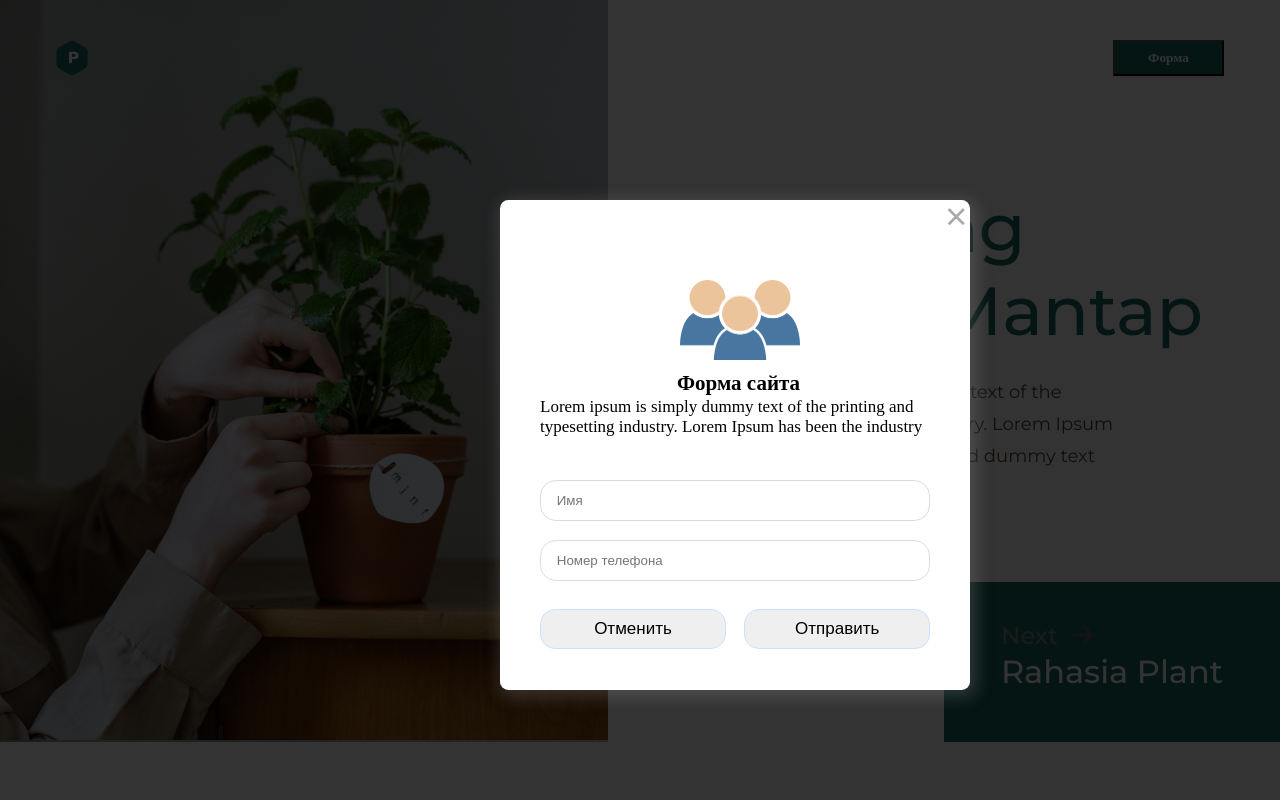
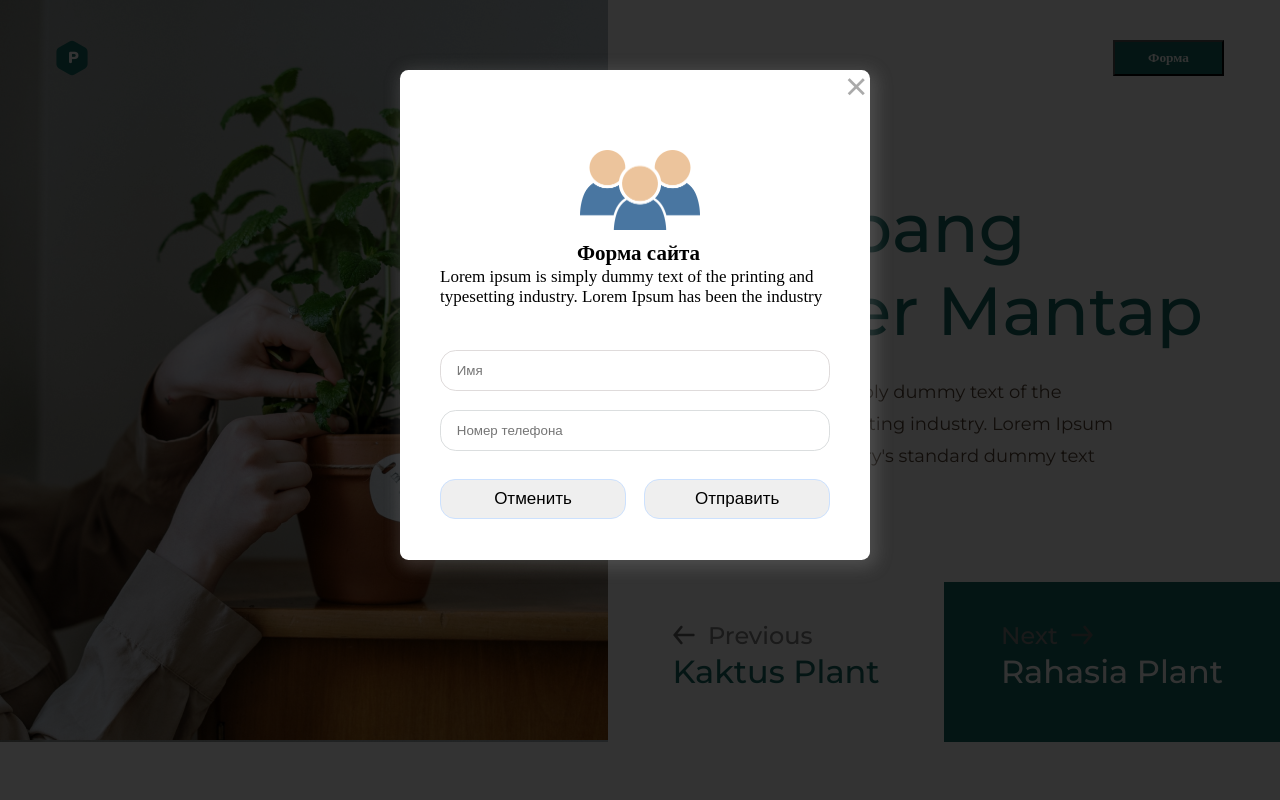
Before and after one commit to littlefrontenddev/littlefrontenddev.github.io, a plain HTML site: page index.html in a window 1280 px wide. Both pictures are taken after a click on the button "Форма". Shown: the top 800 px of the page. Drawn offline with nearby package versions, Linux system fonts and the light colour scheme; no server answers.

Commit message:
edit modal window

```diff
--- a/modal.css
+++ b/modal.css
@@ -3,8 +3,8 @@
     position: fixed;
     width: 470.24px;
     height: 490px;
-    left: 500px;
-    top: 200px;
+    left: 400px;
+    top: 70px;
     background: #FFFFFF;
     box-shadow: 3.29698px 3.84647px 16.4849px 3.84647px rgba(155, 155, 155, 0.25);
     border-radius: 8.37862px;
```
